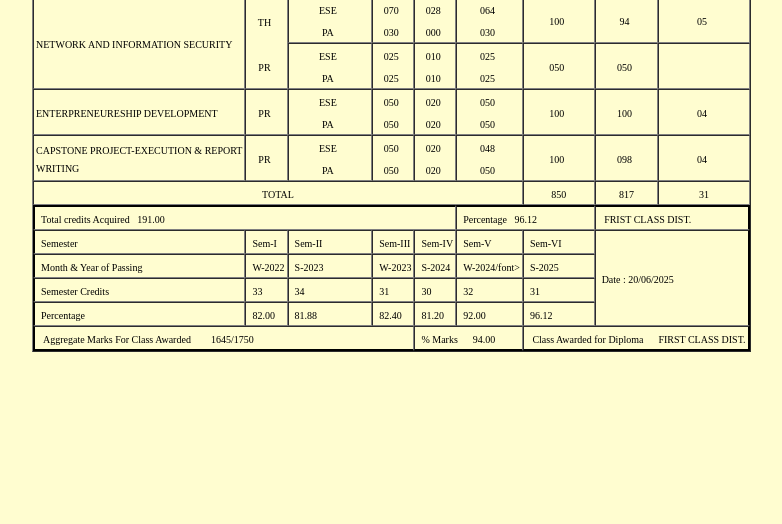
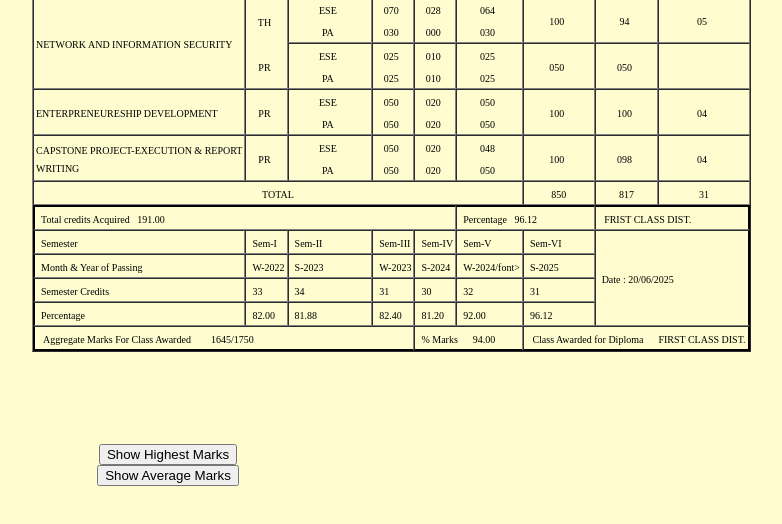
Before and after one commit to Tejas-H01/Marksheet-exp, a plain HTML site: page index.html in a window 1280 px wide. Shown: the part 1199-1723 px from the top of the page, without its empty margins (488-1270 px from the left). Drawn offline with Linux system fonts and the light colour scheme.

Commit message:
add 2 files

```diff
--- a/index.html
+++ b/index.html
@@ -2,6 +2,20 @@
 <html>
 <head>
     <title>Marksheet</title>
+    <script>
+        function getHighestMarks() {
+            let marks = [95, 92, 50, 99, 49, 90, 94, 50, 100, 98]; // add the marks from your table
+            let highest = Math.max(...marks);
+            alert("Highest Marks: " + highest);
+        }
+
+        function getAverageMarks() {
+            let marks = [95, 92, 50, 99, 49, 90, 94, 50, 100, 98]; // same marks array
+            let total = marks.reduce((a, b) => a + b, 0);
+            let average = total / marks.length;
+            alert("Average Marks: " + average.toFixed(2));
+        }
+    </script>
 </head>
 <body bgcolor="#fffdd0" style="margin: 500px; padding: 20px;" > <!--The border attribute was removed -->
     <h2 align="center ">Mahrashtra State Board of Technical Education </h2>
@@ -291,12 +305,10 @@
 
     </table>
 
-
-
-
-
-
-
+    <div style="text-align:center; margin-top:20px;">
+        <button onclick="getHighestMarks()">Show Highest Marks</button>
+        <button onclick="getAverageMarks()">Show Average Marks</button>
+    </div>
 </body>
 
 
```
